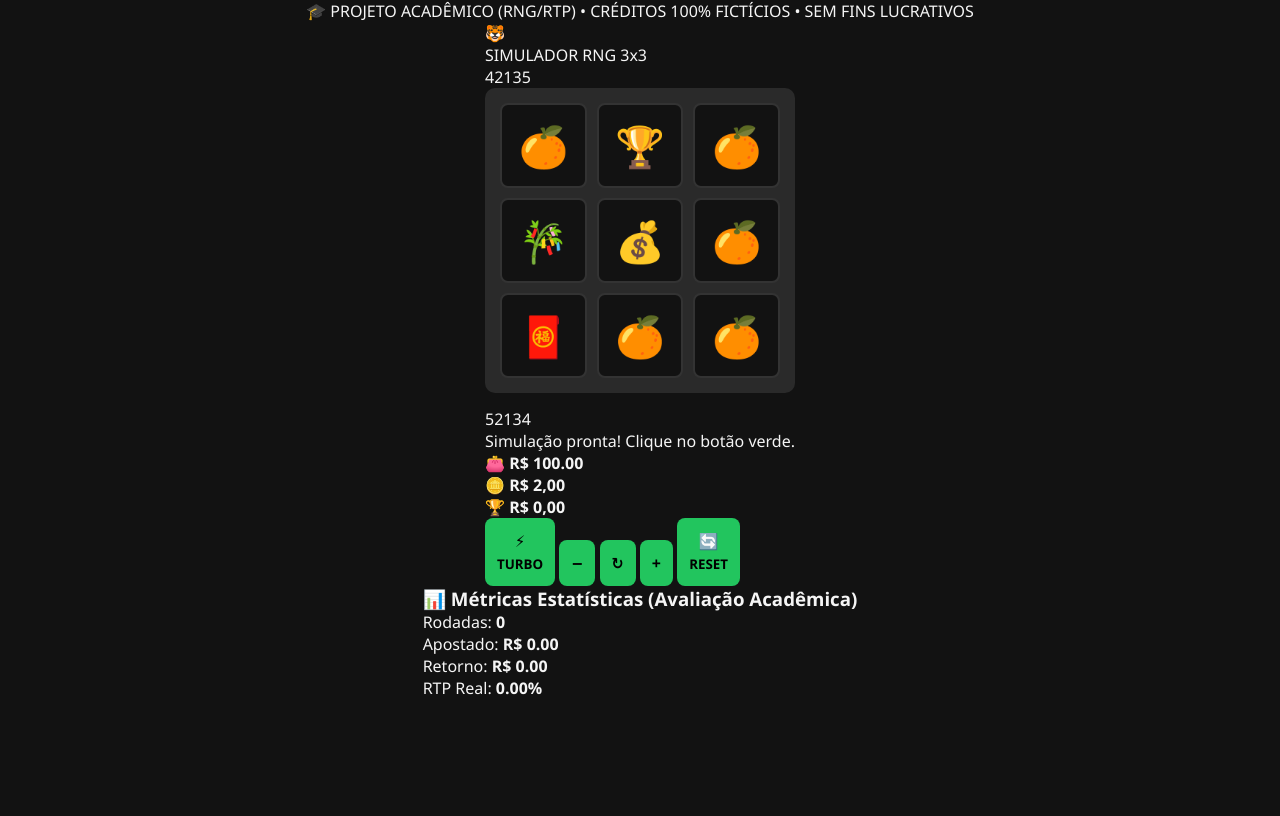
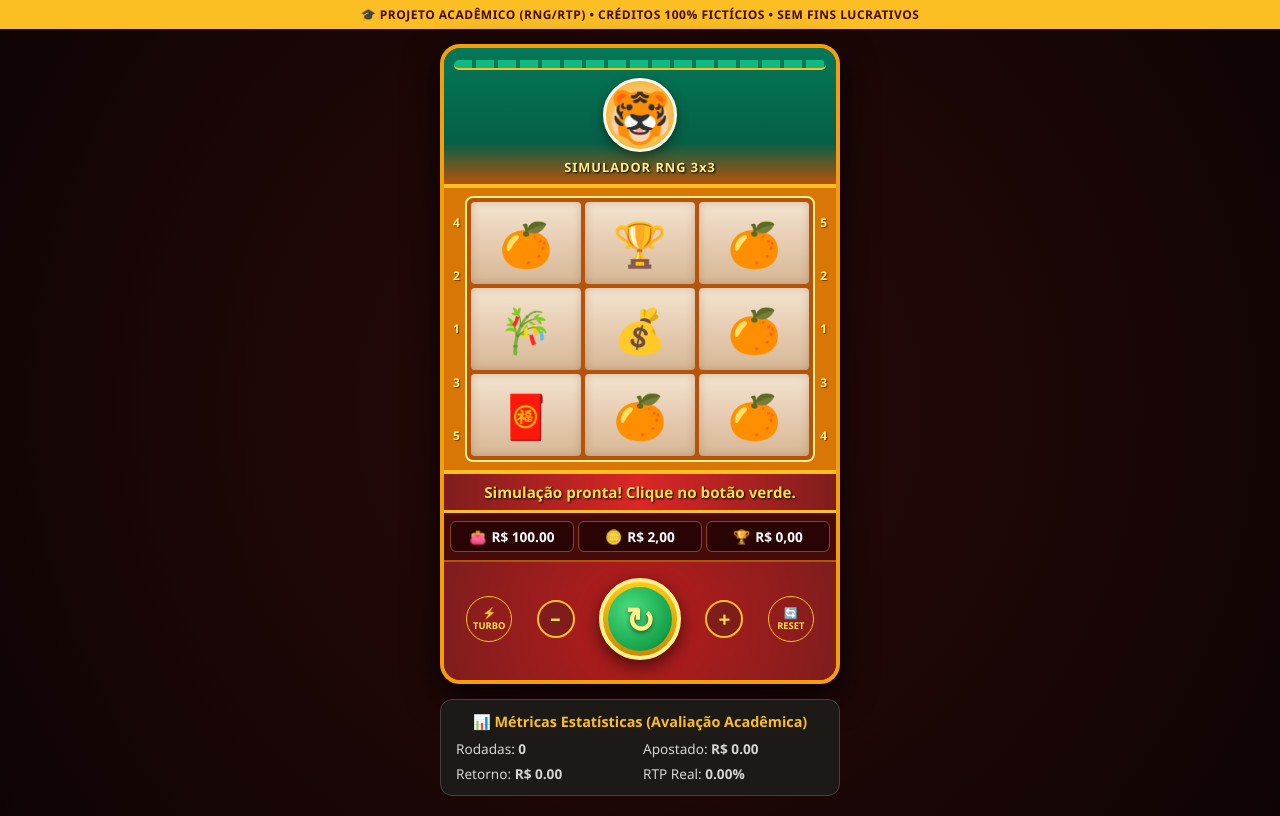
Before and after one commit to SrFerpa/simulador-probabilidade-slot, a plain HTML site: page index.html in a window 1280 px wide. Drawn offline with Linux system fonts and the light colour scheme.

Commit message:
Update style.css

```diff
--- a/style.css
+++ b/style.css
@@ -2,139 +2,273 @@
   box-sizing: border-box;
   margin: 0;
   padding: 0;
-  font-family: 'Segoe UI', Tahoma, Geneva, Verdana, sans-serif;
+  font-family: 'Segoe UI', Roboto, Helvetica, Arial, sans-serif;
+  user-select: none;
 }
 
 body {
-  background-color: #121212;
-  color: #f5f5f5;
+  background: radial-gradient(circle at center, #2b0909 0%, #0f0404 100%);
+  color: #fff;
   display: flex;
   flex-direction: column;
   align-items: center;
   min-height: 100vh;
 }
 
-.disclaimer {
+.academic-banner {
   width: 100%;
-  background-color: #d97706;
-  color: #000;
+  background: #fbbf24;
+  color: #450a0a;
   text-align: center;
-  padding: 10px;
-  font-weight: bold;
-  font-size: 0.9rem;
+  padding: 6px;
+  font-size: 0.75rem;
+  font-weight: 800;
+  letter-spacing: 0.5px;
 }
 
-.container {
-  max-width: 480px;
-  width: 90%;
-  margin: 30px auto;
-  background: #1e1e1e;
-  padding: 25px;
+/* Estrutura Principal do Gabinete */
+.cabinet {
+  width: 100%;
+  max-width: 400px;
+  background: linear-gradient(180deg, #991b1b 0%, #b91c1c 50%, #7f1d1d 100%);
+  border: 4px solid #f59e0b;
+  border-radius: 20px;
+  margin: 15px auto;
+  overflow: hidden;
+  box-shadow: 0 12px 35px rgba(0, 0, 0, 0.8), inset 0 0 15px rgba(251, 191, 36, 0.4);
+}
+
+/* Topo estilo Telhado Oriental */
+.temple-header {
+  background: linear-gradient(180deg, #047857 0%, #065f46 70%, #b45309 100%);
+  border-bottom: 4px solid #fbbf24;
+  padding: 12px 10px 8px;
+  text-align: center;
+  position: relative;
+}
+
+.roof-tiles {
+  height: 10px;
+  background: repeating-linear-gradient(90deg, #10b981 0px, #10b981 18px, #047857 18px, #047857 22px);
+  border-radius: 6px;
+  margin-bottom: 8px;
+  border-bottom: 2px solid #fbbf24;
+}
+
+.mascot-area {
+  display: flex;
+  flex-direction: column;
+  align-items: center;
+}
+
+.tiger-badge {
+  font-size: 3.2rem;
+  background: radial-gradient(circle, #fef3c7 0%, #f59e0b 100%);
+  width: 74px;
+  height: 74px;
+  border-radius: 50%;
+  display: flex;
+  align-items: center;
+  justify-content: center;
+  border: 3px solid #fffbeb;
+  box-shadow: 0 4px 12px rgba(0,0,0,0.4);
+}
+
+.game-title {
+  margin-top: 6px;
+  font-size: 0.8rem;
+  font-weight: 900;
+  color: #fef08a;
+  text-shadow: 1px 1px 2px #000;
+  letter-spacing: 1px;
+}
+
+/* Moldura dos Rolos */
+.reels-frame {
+  display: flex;
+  align-items: stretch;
+  background: #d97706;
+  padding: 8px 4px;
+  border-bottom: 4px solid #fbbf24;
+}
+
+.line-markers {
+  display: flex;
+  flex-direction: column;
+  justify-content: space-around;
+  padding: 0 5px;
+  font-size: 0.75rem;
+  font-weight: 900;
+  color: #fef08a;
+  text-shadow: 1px 1px 1px #78350f;
+}
+
+.grid {
+  flex: 1;
+  display: grid;
+  grid-template-columns: repeat(3, 1fr);
+  gap: 4px;
+  background: #b45309;
+  padding: 4px;
+  border-radius: 8px;
+  border: 2px solid #fef08a;
+}
+
+.cell {
+  background: linear-gradient(180deg, #f3e5d0 0%, #e6ccb2 50%, #d5b895 100%);
+  height: 82px;
+  display: flex;
+  align-items: center;
+  justify-content: center;
+  font-size: 2.7rem;
+  border-radius: 4px;
+  box-shadow: inset 0 0 8px rgba(120, 53, 15, 0.25);
+  transition: transform 0.15s;
+}
+
+.cell.spinning {
+  animation: pulseSpin 0.15s infinite alternate;
+  opacity: 0.7;
+}
+
+.cell.win {
+  background: radial-gradient(circle, #fef08a 0%, #f59e0b 100%);
+  box-shadow: 0 0 15px #fef08a;
+  transform: scale(1.04);
+  z-index: 2;
+}
+
+@keyframes pulseSpin {
+  from { transform: translateY(-4px); }
+  to { transform: translateY(4px); }
+}
+
+/* Faixa de Mensagem */
+.banner-strip {
+  background: linear-gradient(90deg, #7f1d1d, #dc2626, #7f1d1d);
+  border-bottom: 3px solid #fbbf24;
+  padding: 8px;
+  text-align: center;
+  font-weight: 800;
+  font-size: 0.95rem;
+  color: #fde047;
+  text-shadow: 1px 1px 2px #000;
+}
+
+/* Barra HUD (Saldo, Aposta, Ganho) */
+.hud-bar {
+  display: grid;
+  grid-template-columns: repeat(3, 1fr);
+  background: #450a0a;
+  padding: 8px 6px;
+  border-bottom: 2px solid #b45309;
+  gap: 4px;
+}
+
+.hud-item {
+  background: #2a0404;
+  border: 1px solid #92400e;
+  border-radius: 6px;
+  padding: 5px;
+  display: flex;
+  align-items: center;
+  justify-content: center;
+  gap: 5px;
+  font-size: 0.85rem;
+  color: #fff;
+}
+
+/* Controles Inferiores e Botão Verde Central */
+.controls-deck {
+  display: flex;
+  align-items: center;
+  justify-content: space-around;
+  padding: 16px 10px 20px;
+  background: radial-gradient(circle at center, #b91c1c 0%, #7f1d1d 100%);
+}
+
+.btn-small {
+  background: none;
+  border: 1px solid #fbbf24;
+  color: #fde047;
+  border-radius: 50%;
+  width: 46px;
+  height: 46px;
+  font-size: 0.7rem;
+  font-weight: bold;
+  cursor: pointer;
+  line-height: 1.1;
+}
+
+.btn-small.active {
+  background: #fbbf24;
+  color: #450a0a;
+}
+
+.btn-circle {
+  background: #7f1d1d;
+  border: 2px solid #fbbf24;
+  color: #fde047;
+  width: 38px;
+  height: 38px;
+  border-radius: 50%;
+  font-size: 1.3rem;
+  font-weight: bold;
+  cursor: pointer;
+}
+
+.btn-spin {
+  width: 82px;
+  height: 82px;
+  border-radius: 50%;
+  background: linear-gradient(180deg, #facc15 0%, #ca8a04 100%);
+  border: 4px solid #fef08a;
+  padding: 5px;
+  cursor: pointer;
+  box-shadow: 0 6px 18px rgba(0, 0, 0, 0.6);
+  transition: transform 0.1s;
+}
+
+.btn-spin:active {
+  transform: scale(0.94);
+}
+
+.spin-inner {
+  width: 100%;
+  height: 100%;
+  border-radius: 50%;
+  background: radial-gradient(circle at 35% 35%, #4ade80 0%, #16a34a 70%, #14532d 100%);
+  display: flex;
+  align-items: center;
+  justify-content: center;
+  font-size: 2.2rem;
+  color: #fef08a;
+  font-weight: bold;
+  text-shadow: 0 2px 4px rgba(0,0,0,0.5);
+}
+
+/* Painel Acadêmico Abaixo do Gabinete */
+.stats-panel {
+  width: 100%;
+  max-width: 400px;
+  background: #1c1917;
+  border: 1px solid #44403c;
   border-radius: 12px;
-  box-shadow: 0 8px 24px rgba(0,0,0,0.5);
+  padding: 12px 15px;
+  margin-bottom: 20px;
+  font-size: 0.85rem;
+}
+
+.stats-panel h3 {
+  color: #fbbf24;
+  font-size: 0.9rem;
+  margin-bottom: 8px;
   text-align: center;
 }
 
-h1 {
-  font-size: 1.4rem;
-  margin-bottom: 20px;
-  color: #fbbf24;
+.stats-grid {
+  display: grid;
+  grid-template-columns: 1fr 1fr;
+  gap: 6px;
+  color: #d6d3d1;
 }
-
-.status-bar {
-  display: flex;
-  justify-content: space-between;
-  align-items: center;
-  background: #2a2a2a;
-  padding: 12px 15px;
-  border-radius: 8px;
-  margin-bottom: 20px;
-}
-
-select {
-  background: #121212;
-  color: #fff;
-  border: 1px solid #444;
-  padding: 5px;
-  border-radius: 4px;
-}
-
-.grid {
-  display: grid;
-  grid-template-columns: repeat(3, 1fr);
-  gap: 10px;
-  background: #2a2a2a;
-  padding: 15px;
-  border-radius: 10px;
-  margin-bottom: 15px;
-}
-
-.cell {
-  background: #121212;
-  height: 85px;
-  display: flex;
-  align-items: center;
-  justify-content: center;
-  font-size: 2.5rem;
-  border-radius: 8px;
-  border: 2px solid #333;
-}
-
-.cell.win {
-  border-color: #22c55e;
-  background: #14532d;
-}
-
-.mensagem {
-  min-height: 24px;
-  margin-bottom: 15px;
-  font-weight: bold;
-  color: #a3a3a3;
-}
-
-.controles {
-  display: flex;
-  gap: 10px;
-  margin-bottom: 25px;
-}
-
-button {
-  flex: 1;
-  padding: 12px;
-  font-size: 1rem;
-  font-weight: bold;
-  border: none;
-  border-radius: 8px;
-  cursor: pointer;
-  background: #22c55e;
-  color: #000;
-  transition: opacity 0.2s;
-}
-
-button:hover {
-  opacity: 0.9;
-}
-
-button.secundario {
-  background: #404040;
-  color: #fff;
-}
-
-.estatisticas {
-  text-align: left;
-  background: #2a2a2a;
-  padding: 15px;
-  border-radius: 8px;
-}
-
-.estatisticas h2 {
-  font-size: 1rem;
-  margin-bottom: 10px;
-  color: #fbbf24;
-}
-
-.estatisticas ul {
-  list-style: none;
-  line-height: 1.8;
-  font-size: 0.95rem;
-}
```
